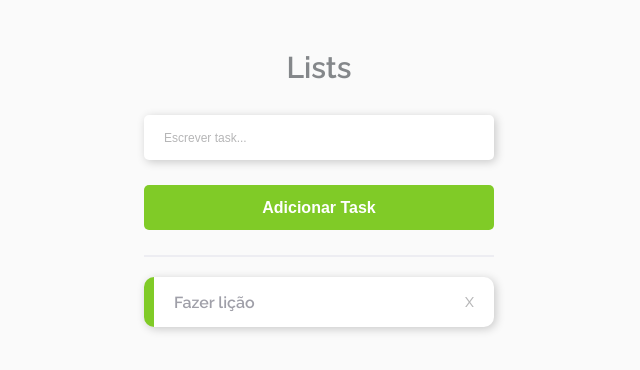
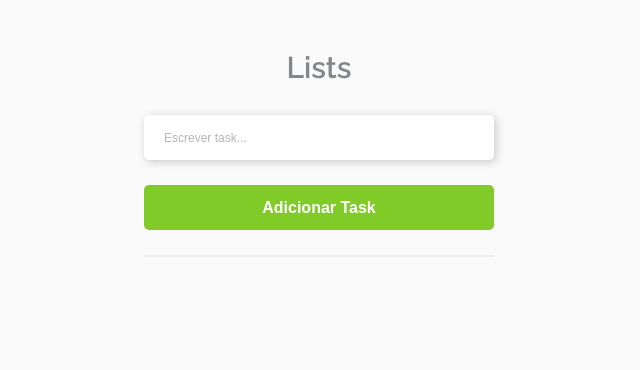
Before and after one commit to felipeluis223/todoListTasks, a React (Create React App) app: page / in a window 1280 px wide. Shown: the top 370 px of the page, without its empty margins (321-961 px from the left). Built offline with nearby package versions, Linux system fonts and the light colour scheme.

Commit message:
chore: passando os itens do array no componente de task

```diff
--- a/src/App.tsx
+++ b/src/App.tsx
@@ -1,11 +1,7 @@
 import { useState } from 'react';
 import TodoTask from "./components/TodoTask/TodoTask";
 import './styles/styles.css'
-
-interface ITask{
-	id: number,
-	nameTask: string,
-}
+import { ITask } from './interfaces';
 
 function App() {
 	const [ todoList, setTodoList ] = useState<ITask[]>([]);
@@ -47,7 +43,11 @@ function App() {
 
 			<div className="line"></div>
 
-			<TodoTask />
+			{
+				todoList.map((task, index)=>(
+					<TodoTask task={task} key={index}  />
+				))
+			}
 
 		</div>
 	);
--- a/src/components/TodoTask/TodoTask.tsx
+++ b/src/components/TodoTask/TodoTask.tsx
@@ -1,10 +1,15 @@
+import { ITask } from '../../interfaces';
 import './styles.css'
 
-function TodoTask() {
+interface TaskProps {
+    task: ITask
+}
+
+function TodoTask({ task }:TaskProps) {
 	return (
 		<div className="card">
 			<div>
-                <p>Fazer lição</p>
+                <p>{ task.nameTask }</p>
             </div>
 
             <div className="line2" >
--- /dev/null
+++ b/src/interfaces.ts
@@ -0,0 +1,5 @@
+
+export interface ITask{
+	id: number,
+	nameTask: string,
+}
```
